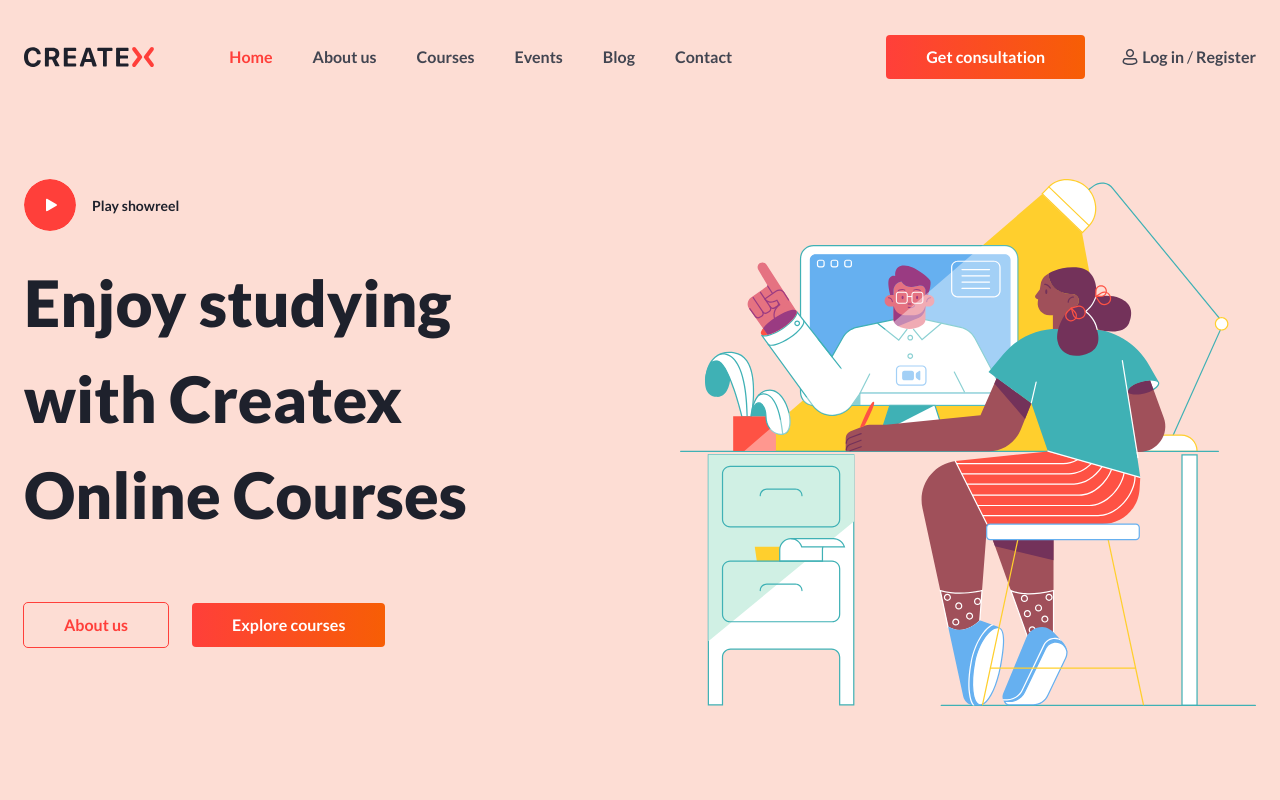
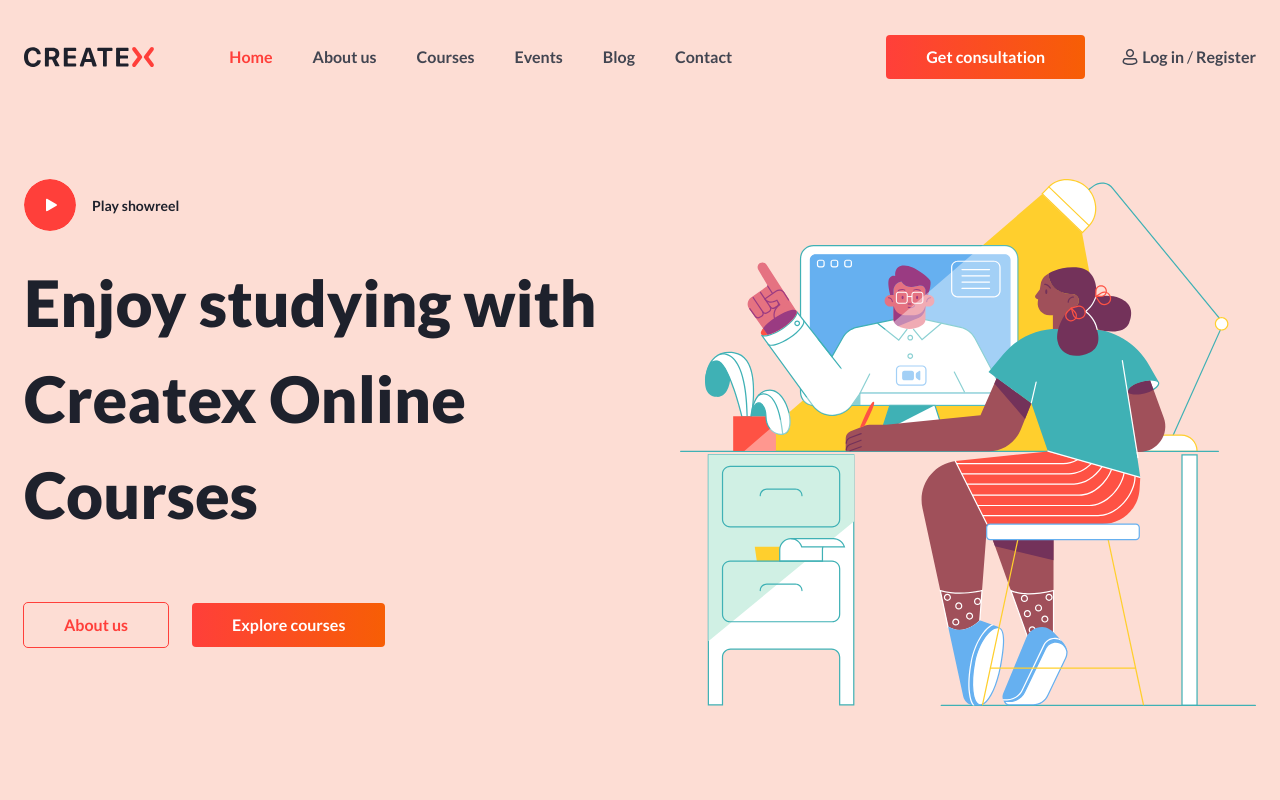
Before and after one commit to rauldev-jsx/N-Createx, a Next.js app: page / in a window 1280 px wide. Shown: the top 800 px of the page. Built offline with nearby package versions, Linux system fonts and the light colour scheme.

Commit message:
fixed h1 for main homepage

```diff
--- a/app/(components)/pages/HomePage/sections/HomeMain.jsx
+++ b/app/(components)/pages/HomePage/sections/HomeMain.jsx
@@ -22,7 +22,7 @@ const HomeMain = ({ data }) => {
               {data?.homePageMain?.titlePlay}
             </Link>
 
-            <h1 className="text-[6.4rem] text-[#1E212C] font-[900] mb-[6rem] max-w-[500px]">
+            <h1 className="text-[6.4rem] text-[#1E212C] font-[900] mb-[6rem]">
               {data?.homePageMain?.title}
             </h1>
 
```
